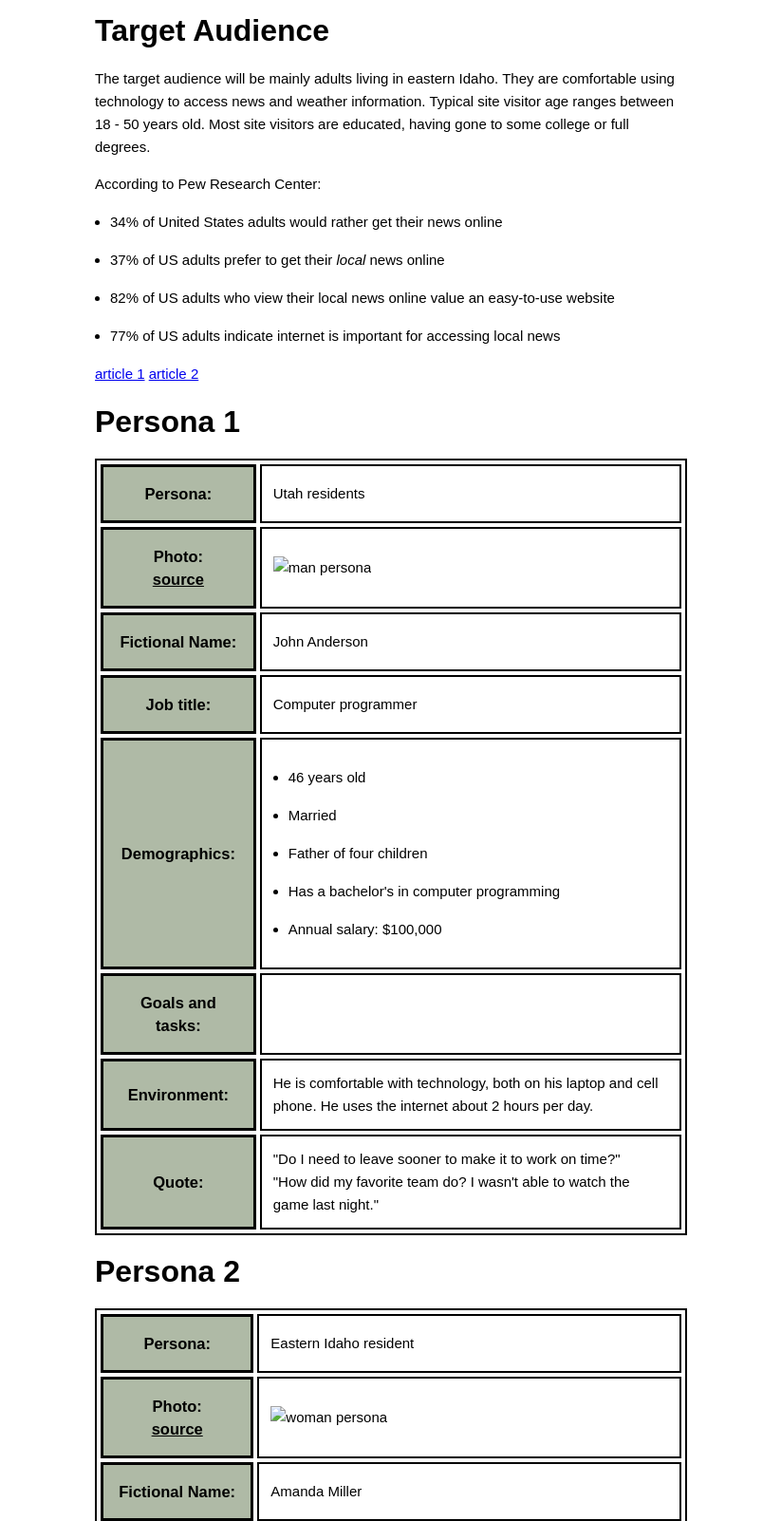
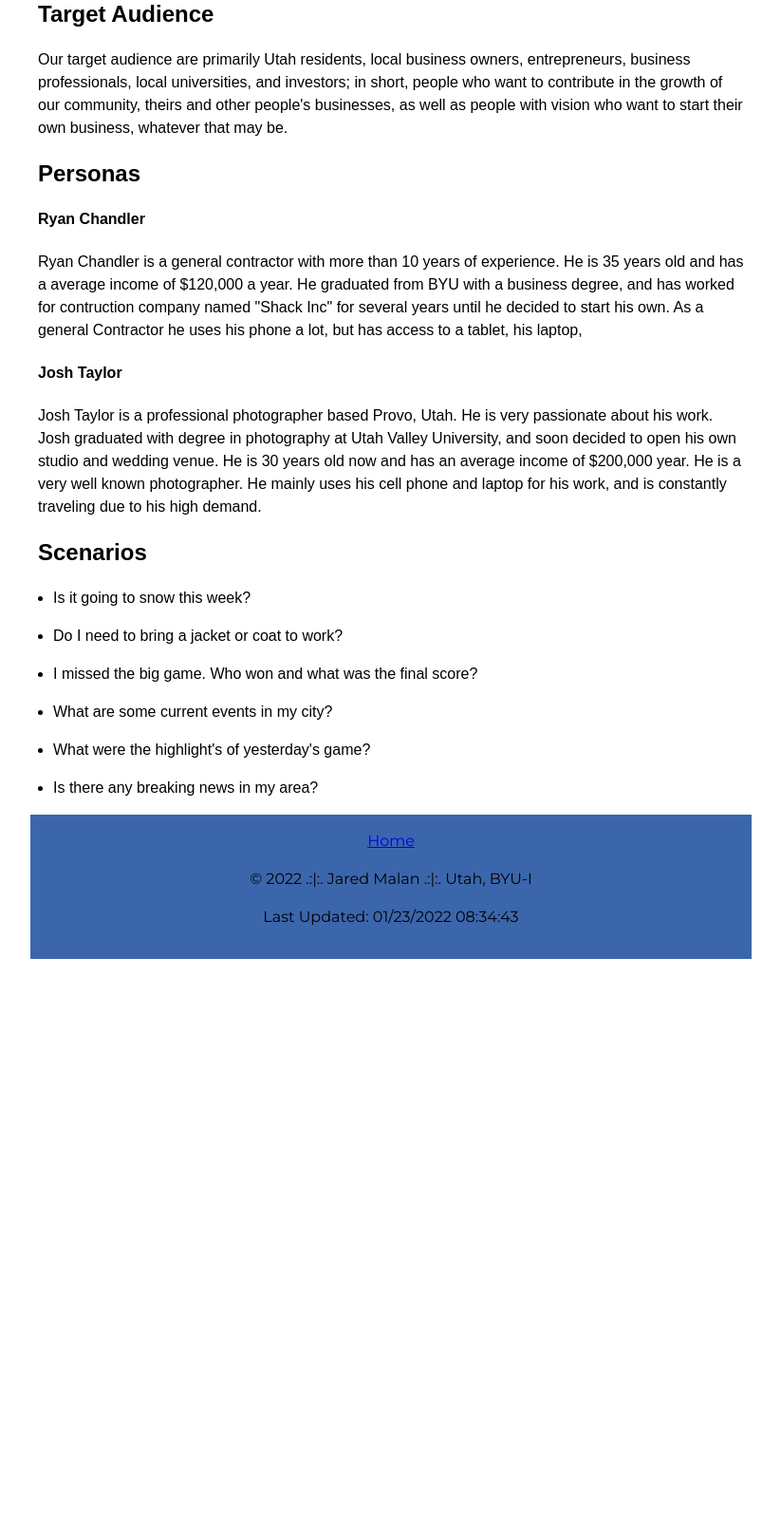
Before and after one commit to JaredMalan7/WDD230, a plain HTML site: page lesson 3/target-audience.html in a window 1280 px wide. Shown: the part 235-1837 px from the top of the page at 95% size, without its empty margins (228-1051 px from the left). After the commit the page ends 1245 px from the top, so only its background shows below. Drawn offline with Linux system fonts and the light colour scheme.

Commit message:
bigger update

```diff
--- a/lesson 3/target-audience.html
+++ b/lesson 3/target-audience.html
@@ -7,7 +7,6 @@
     <link rel="preconnect" href="https://fonts.googleapis.com">
     <link rel="preconnect" href="https://fonts.gstatic.com" crossorigin>
     <link href="https://fonts.googleapis.com/css2?family=Lato:wght@700&family=Montserrat:wght@200;400&display=swap" rel="stylesheet">
-    <link rel="stylesheet" href="../css/small.css" />
     <link rel="stylesheet" href="css/small.css" />
     <link rel="stylesheet" href="css/medium.css" />
     <link rel="stylesheet" href="css/large.css" />
@@ -26,156 +25,39 @@
     </nav>
 
     <main>
-      <h2>Target Audience</h2>
-      <p>
+        <section>
+      <h3>Target Audience</h3>
+        <p>
+        Our target audience are primarily Utah residents, local business owners, entrepreneurs, business professionals,
+        local universities, and investors; in short, people who want to contribute in the growth of our community,
+        theirs and other people's businesses, as well as people with vision who want to start their own business, whatever
+        that may be.
+        </p>
+        </section>
+        <section>
+            <h3>Personas</h3>
+            <h4>Ryan Chandler</h4>
+            <p>
+                Ryan Chandler is a general contractor with more than 10 years of experience.
+                He is 35 years old and has a average income of $120,000 a year.
+                He graduated from BYU with a business degree, and has worked for contruction
+                company named "Shack Inc" for several years until he decided to start his own.
+                As a general Contractor he uses his phone a lot, but has access to a tablet, his laptop,
+            </p>
 
+            <h4>Josh Taylor</h4>
+            <p>
+                Josh Taylor is a professional photographer based Provo, Utah.
+                He is very passionate about his work. Josh graduated with degree in photography at
+                Utah Valley University, and soon decided to open his own studio and wedding venue.
+                He is 30 years old now and has an average income of $200,000 year.
+                He is a very well known photographer. He mainly uses his cell phone and laptop
+                for his work, and is constantly traveling due to his high demand.
 
-        The target audience will be mainly adults living in eastern Idaho. They
-        are comfortable using technology to access news and weather information.
-        Typical site visitor age ranges between 18 - 50 years old. Most site
-        visitors are educated, having gone to some college or full degrees.
-      </p>
-      <p>According to Pew Research Center:</p>
-      <ul>
-        <li>34% of United States adults would rather get their news online</li>
-        <li>37% of US adults prefer to get their <i>local</i> news online</li>
-        <li>
-          82% of US adults who view their local news online value an easy-to-use
-          website
-        </li>
-        <li>
-          77% of US adults indicate internet is important for accessing local
-          news
-        </li>
-      </ul>
-      <a
-        href="https://www.pewresearch.org/fact-tank/2019/09/11/key-findings-about-the-online-news-landscape-in-america/"
-        >article 1</a
-      >
-      <a
-        href="https://www.journalism.org/2019/03/26/nearly-as-many-americans-prefer-to-get-their-local-news-online-as-prefer-the-tv-set/"
-        >article 2</a
-      >
-      <h2>Persona 1</h2>
-      <div class="table">
-        <table class="personas">
-          <tr>
-            <th>Persona:</th>
-            <td>Utah residents</td>
-          </tr>
-          <tr>
-            <th>
-              Photo:<br /><a href=""
-                >source</a
-              >
-            </th>
-            <td>
-              <img src="" alt="man persona" />
-            </td>
-          </tr>
-          <tr>
-            <th>Fictional Name:</th>
-            <td>John Anderson</td>
-          </tr>
-          <tr>
-            <th>Job title:</th>
-            <td>Computer programmer</td>
-          </tr>
-          <tr>
-            <th>Demographics:</th>
-            <td>
-              <ul>
-                <li>46 years old</li>
-                <li>Married</li>
-                <li>Father of four children</li>
-                <li>Has a bachelor's in computer programming</li>
-                <li>Annual salary: $100,000</li>
-              </ul>
-            </td>
-          </tr>
-          <tr>
-            <th>Goals and tasks:</th>
-            <td>
+            </p>
+            </section>
 
-            </td>
-          </tr>
-          <tr>
-            <th>Environment:</th>
-            <td>
-              He is comfortable with technology, both on his laptop and cell
-              phone. He uses the internet about 2 hours per day.
-            </td>
-          </tr>
-          <tr>
-            <th>Quote:</th>
-            <td>
-              "Do I need to leave sooner to make it to work on time?"<br />"How
-              did my favorite team do? I wasn't able to watch the game last
-              night."
-            </td>
-          </tr>
-        </table>
-      </div>
-      <h2>Persona 2</h2>
-      <div class="table">
-        <table class="personas">
-          <tr>
-            <th>Persona:</th>
-            <td>Eastern Idaho resident</td>
-          </tr>
-          <tr>
-            <th>
-              Photo:<br /><a href="https://unsplash.com/photos/mEZ3PoFGs_k"
-                >source</a
-              >
-            </th>
-            <td><img src="images/personab.png" alt="woman persona" /></td>
-          </tr>
-          <tr>
-            <th>Fictional Name:</th>
-            <td>Amanda Miller</td>
-          </tr>
-          <tr>
-            <th>Job title:</th>
-            <td>Speech Language Pathologist</td>
-          </tr>
-          <tr>
-            <th>Demographics:</th>
-            <td>
-              <ul>
-                <li>26 years old</li>
-                <li>Unmarried</li>
-                <li>Avid runner and outdoorist</li>
-                <li>Has a master's in speech language pathology</li>
-                <li>Annual salary: $80,000</li>
-              </ul>
-            </td>
-          </tr>
-          <tr>
-            <th>Goals and tasks:</th>
-            <td>
-              Loves to spend time outdoors and uses the weather from the site to
-              plan trips and activities. She also likes to keep up to date with
-              local happenings to talk about with friends on the weekends.
-            </td>
-          </tr>
-          <tr>
-            <th>Environment:</th>
-            <td>
-              She is very savvy with technology. She spends about 3 hours online
-              per day. Most of the time is on her mobile device, but
-              occasionally she'll browse on her laptop.
-            </td>
-          </tr>
-          <tr>
-            <th>Quote:</th>
-            <td>
-              "Can I go backpacking this weekend?"<br />"Hanging out with
-              friends this weekend, what's been going on in the world?"
-            </td>
-          </tr>
-        </table>
-        <h2>Other Potential Scenarios</h2>
+        <h3>Scenarios</h3>
         <ul>
           <li>Is it going to snow this week?</li>
           <li>Do I need to bring a jacket or coat to work?</li>
```
Also changed, not shown: lesson 3/color-scheme.html (renamed from lesson 3/colors-cheme.html, +22 -32 lines).
